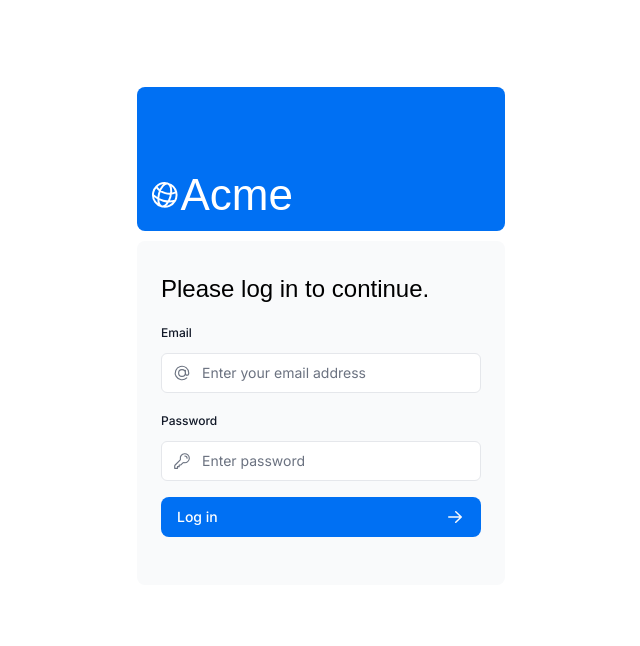
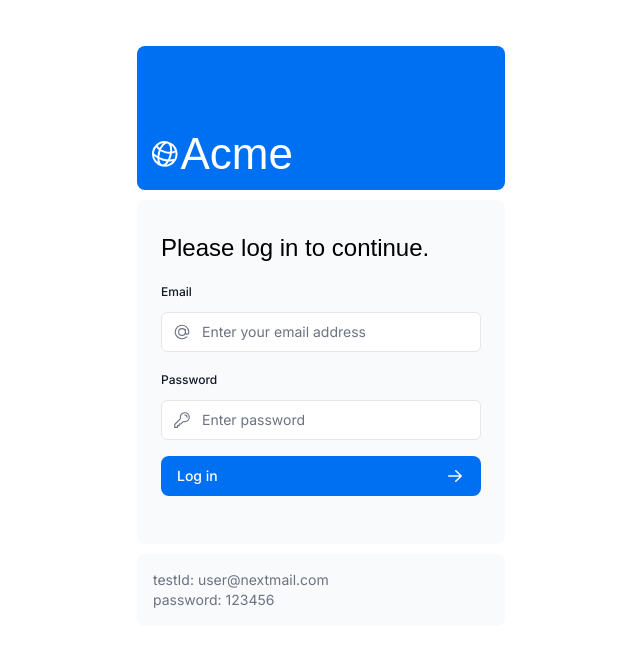
Before and after one commit to KedarKandel/acme_financial_dashboard, a Next.js app: page /login in a window 1280 px wide. Shown: the top 646 px of the page, without its empty margins (319-959 px from the left). Built offline with nearby package versions, Linux system fonts and the light colour scheme; a web font is replaced by a local one.

Commit message:
added test userid and password in login page

```diff
--- a/app/login/page.tsx
+++ b/app/login/page.tsx
@@ -1,6 +1,6 @@
-import AcmeLogo from '@/app/ui/acme-logo';
-import LoginForm from '@/app/ui/login-form';
-import { Suspense } from 'react';
+import AcmeLogo from "@/app/ui/acme-logo";
+import LoginForm from "@/app/ui/login-form";
+import { Suspense } from "react";
 
 export default function LoginPage() {
   return (
@@ -14,6 +14,10 @@ export default function LoginPage() {
         <Suspense>
           <LoginForm />
         </Suspense>
+        <div className="mt-4 rounded-lg bg-gray-50 p-4 text-sm text-gray-500">
+          <p> testId: user@nextmail.com </p>
+          <p> password: 123456 </p>
+        </div>
       </div>
     </main>
   );
```
